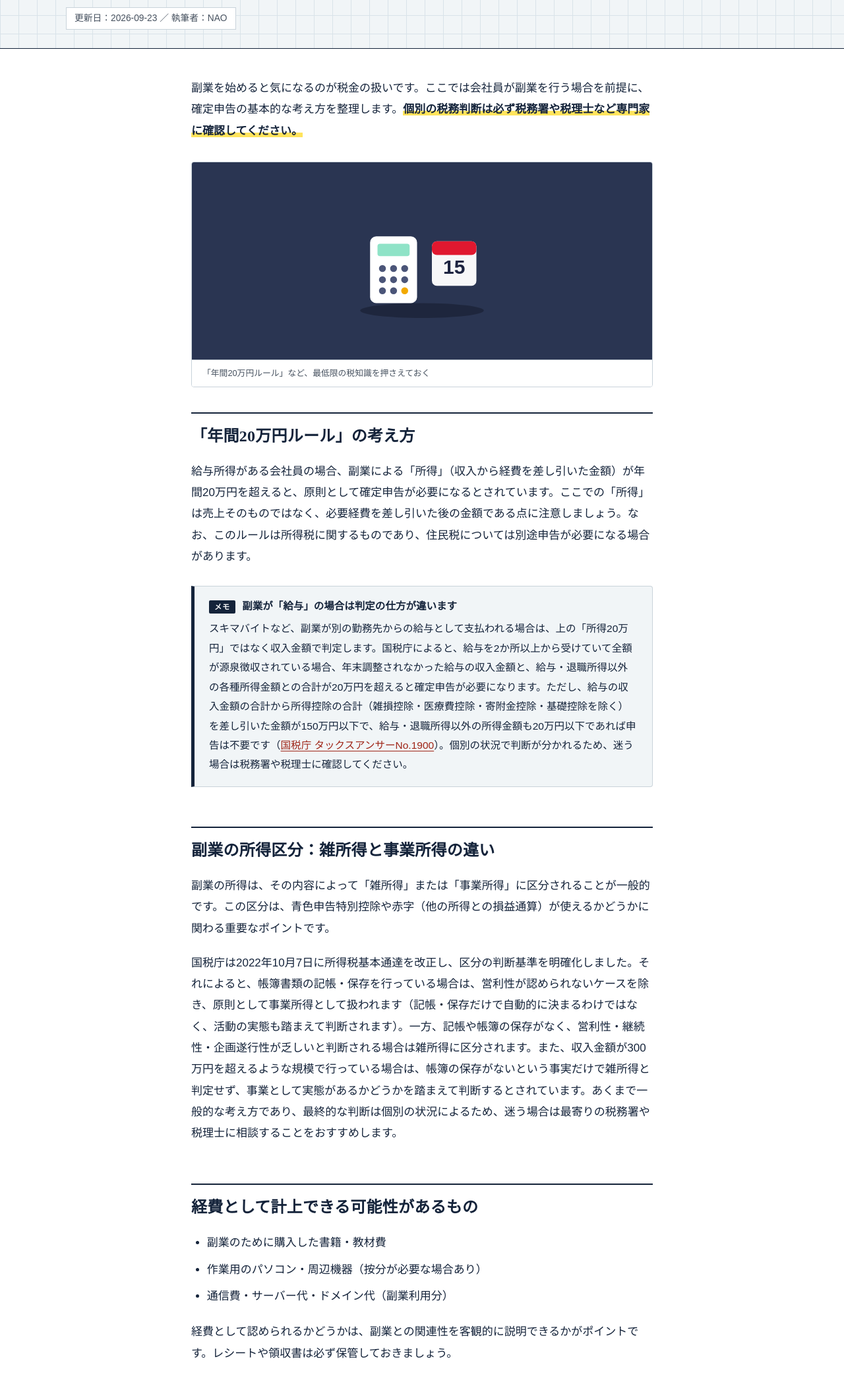
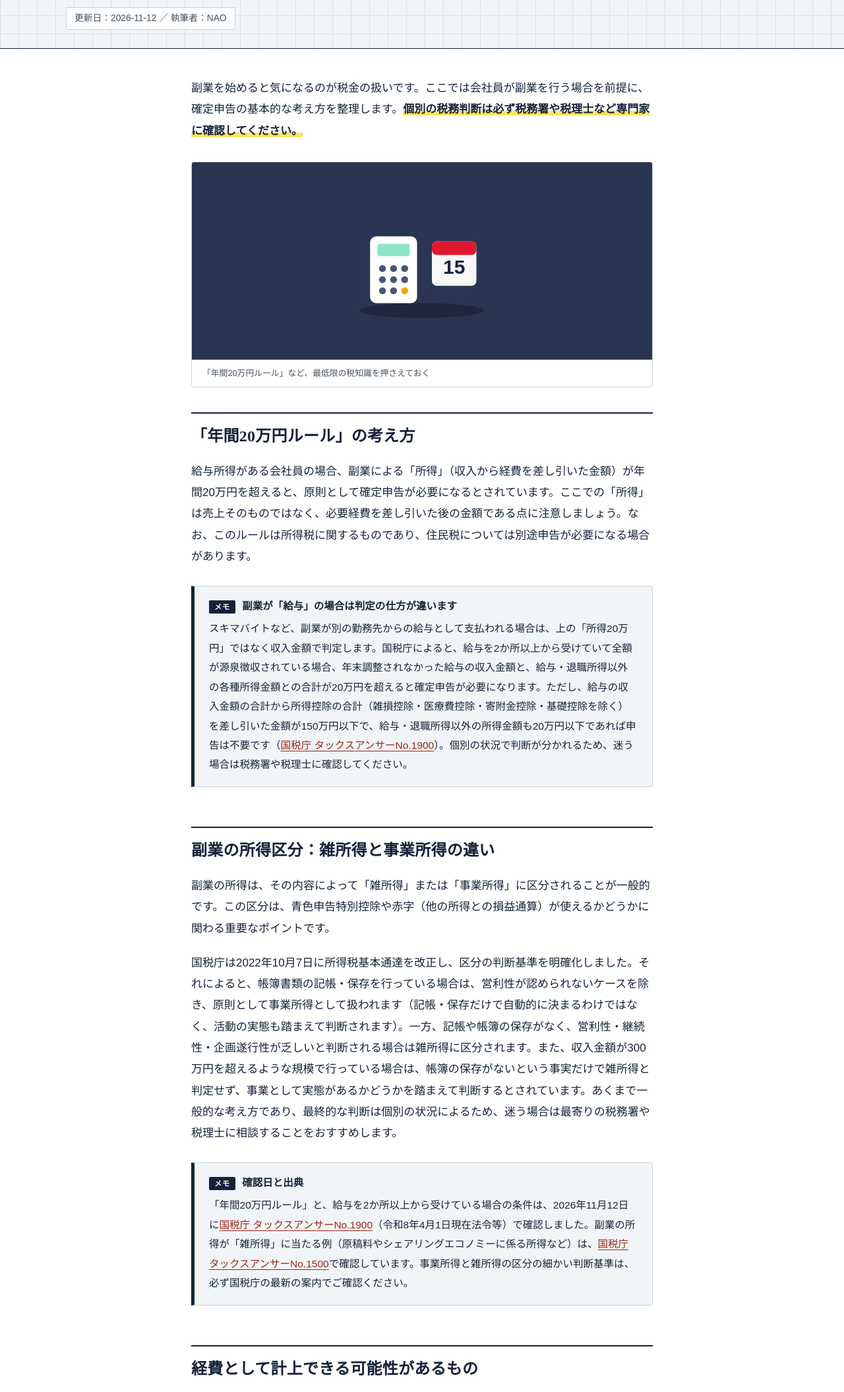
Before and after one commit to nao-web-lab/nao-fukugyou-lab, a plain HTML site: page articles/09-tax-kakuteishinkoku.html in a window 1280 px wide. Shown: the part 315-2425 px from the top of the page at 66% size. Drawn offline with Linux system fonts and the light colour scheme; a web font is replaced by a local one.

Commit message:
記事09: 年間20万円ルールの条件を国税庁No.1900・No.1500で再確認し、確認日と出典を追記
Co-Authored-By: Claude Sonnet 5.5 <noreply@anthropic.com>

```diff
--- a/articles/09-tax-kakuteishinkoku.html
+++ b/articles/09-tax-kakuteishinkoku.html
@@ -22,7 +22,7 @@
 <meta name="twitter:card" content="summary_large_image">
 
 <script type="application/ld+json">{"@context": "https://schema.org", "@type": "BreadcrumbList", "itemListElement": [{"@type": "ListItem", "position": 1, "name": "ホーム", "item": "https://nao-web-lab.github.io/nao-fukugyou-lab/"}, {"@type": "ListItem", "position": 2, "name": "記事一覧", "item": "https://nao-web-lab.github.io/nao-fukugyou-lab/articles.html"}, {"@type": "ListItem", "position": 3, "name": "副業の確定申告・税金の基礎知識（年間20万円ルールなど）", "item": "https://nao-web-lab.github.io/nao-fukugyou-lab/articles/09-tax-kakuteishinkoku.html"}]}</script>
-<script type="application/ld+json">{"@context": "https://schema.org", "@type": "Article", "image": ["https://nao-web-lab.github.io/nao-fukugyou-lab/assets/og/default.jpg"], "headline": "副業の確定申告・税金の基礎知識（年間20万円ルールなど）", "description": "副業で得た収入にかかる税金の考え方、国税庁通達に基づく雑所得と事業所得の区分基準、会社員が知っておくべき確定申告の基本ルールを分かりやすく解説します。", "datePublished": "2026-08-12", "dateModified": "2026-09-23", "inLanguage": "ja", "mainEntityOfPage": {"@type": "WebPage", "@id": "https://nao-web-lab.github.io/nao-fukugyou-lab/articles/09-tax-kakuteishinkoku.html"}, "author": {"@type": "Person", "name": "NAO"}, "publisher": {"@type": "Organization", "name": "NAOの副業ラボ"}}</script>
+<script type="application/ld+json">{"@context": "https://schema.org", "@type": "Article", "image": ["https://nao-web-lab.github.io/nao-fukugyou-lab/assets/og/default.jpg"], "headline": "副業の確定申告・税金の基礎知識（年間20万円ルールなど）", "description": "副業で得た収入にかかる税金の考え方、国税庁通達に基づく雑所得と事業所得の区分基準、会社員が知っておくべき確定申告の基本ルールを分かりやすく解説します。", "datePublished": "2026-08-12", "dateModified": "2026-11-12", "inLanguage": "ja", "mainEntityOfPage": {"@type": "WebPage", "@id": "https://nao-web-lab.github.io/nao-fukugyou-lab/articles/09-tax-kakuteishinkoku.html"}, "author": {"@type": "Person", "name": "NAO"}, "publisher": {"@type": "Organization", "name": "NAOの副業ラボ"}}</script>
 </head>
 <body>
   <header class="site-header">
@@ -80,7 +80,7 @@
         <p class="breadcrumb"><a href="../index.html">ホーム</a> &gt; <a href="../articles.html">記事一覧</a> &gt; 副業の確定申告・税金の基礎知識（年間20万円ルールなど）</p>
         <span class="cat">税金・確定申告</span>
         <h1>副業の確定申告・税金の基礎知識（年間20万円ルールなど）</h1>
-        <p class="article-meta">更新日：2026-09-23 ／ 執筆者：NAO</p>
+        <p class="article-meta">更新日：2026-11-12 ／ 執筆者：NAO</p>
       </div>
     </div>
     <div class="article-body">
@@ -112,6 +112,11 @@
   <h2>副業の所得区分：雑所得と事業所得の違い</h2>
   <p>副業の所得は、その内容によって「雑所得」または「事業所得」に区分されることが一般的です。この区分は、青色申告特別控除や赤字（他の所得との損益通算）が使えるかどうかに関わる重要なポイントです。</p>
   <p>国税庁は2022年10月7日に所得税基本通達を改正し、区分の判断基準を明確化しました。それによると、帳簿書類の記帳・保存を行っている場合は、営利性が認められないケースを除き、原則として事業所得として扱われます（記帳・保存だけで自動的に決まるわけではなく、活動の実態も踏まえて判断されます）。一方、記帳や帳簿の保存がなく、営利性・継続性・企画遂行性が乏しいと判断される場合は雑所得に区分されます。また、収入金額が300万円を超えるような規模で行っている場合は、帳簿の保存がないという事実だけで雑所得と判定せず、事業として実態があるかどうかを踏まえて判断するとされています。あくまで一般的な考え方であり、最終的な判断は個別の状況によるため、迷う場合は最寄りの税務署や税理士に相談することをおすすめします。</p>
+
+  <div class="callout">
+    <span class="callout-title">確認日と出典</span>
+    「年間20万円ルール」と、給与を2か所以上から受けている場合の条件は、2026年11月12日に<a href="https://www.nta.go.jp/taxes/shiraberu/taxanswer/shotoku/1900.htm" target="_blank" rel="noopener">国税庁 タックスアンサーNo.1900</a>（令和8年4月1日現在法令等）で確認しました。副業の所得が「雑所得」に当たる例（原稿料やシェアリングエコノミーに係る所得など）は、<a href="https://www.nta.go.jp/taxes/shiraberu/taxanswer/shotoku/1500.htm" target="_blank" rel="noopener">国税庁 タックスアンサーNo.1500</a>で確認しています。事業所得と雑所得の区分の細かい判断基準は、必ず国税庁の最新の案内でご確認ください。
+  </div>
 
   <h2>経費として計上できる可能性があるもの</h2>
   <ul>
```
Also changed, not shown: 1 other file.
